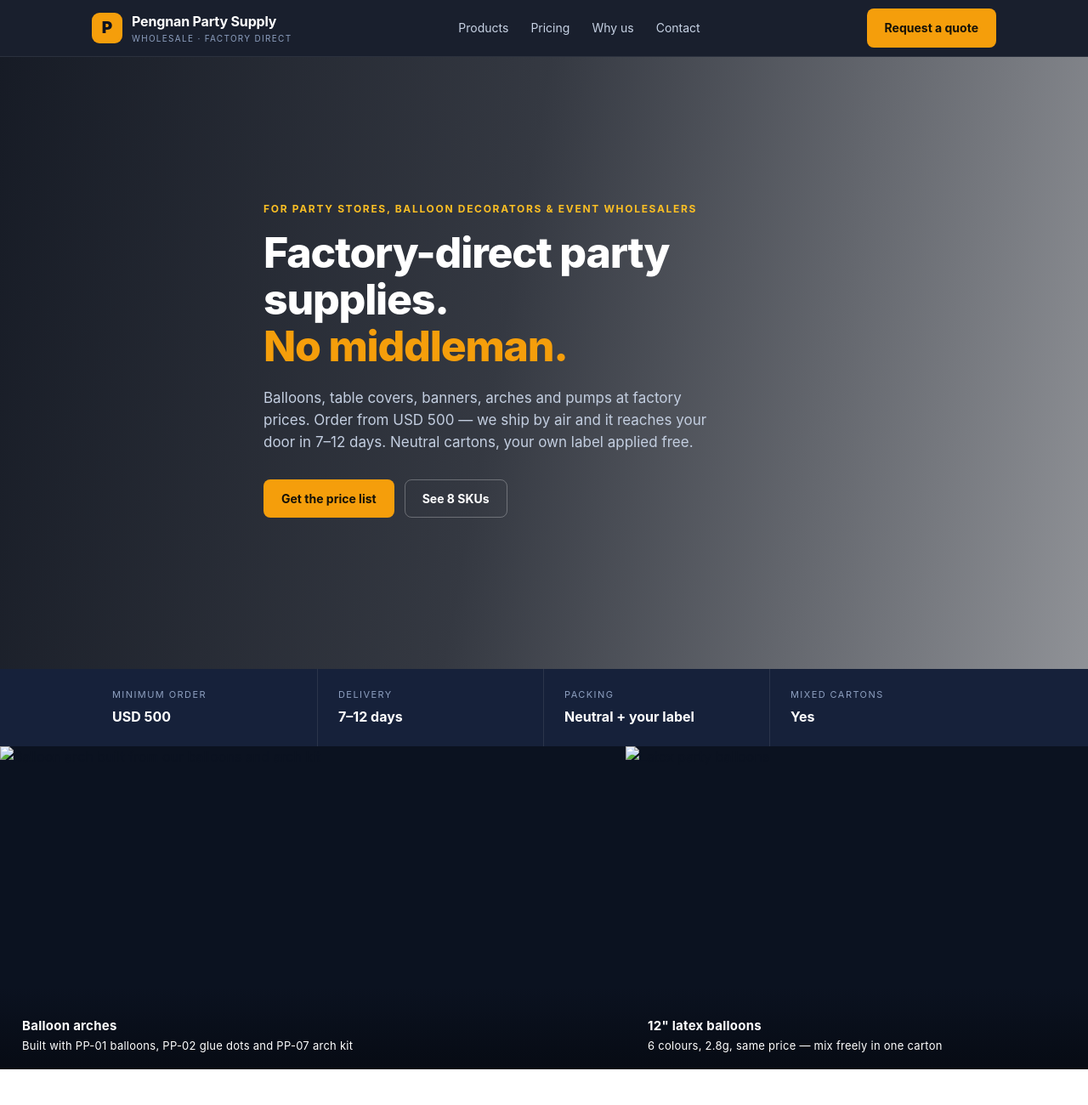
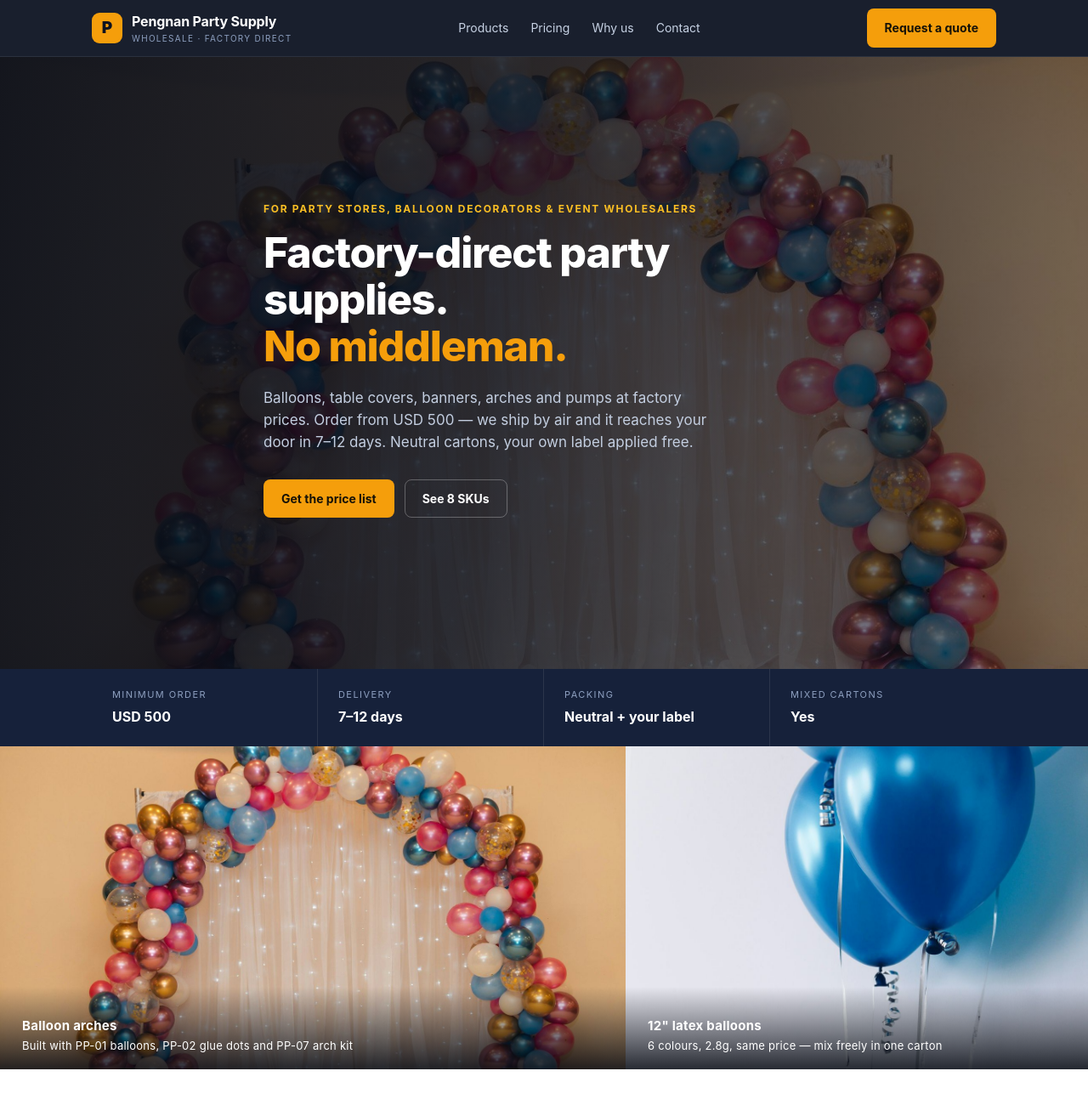
Before and after one commit to Qiunan983/pengnan-site, a plain HTML site: page index.html in a window 1280 px wide. Shown: the top 1300 px of the page at 85% size. Drawn offline with Linux system fonts and the light colour scheme.

Commit message:
site: image paths point to repo root

```diff
--- a/index.html
+++ b/index.html
@@ -50,7 +50,7 @@
   .hero{position:relative;isolation:isolate;color:#fff;overflow:hidden}
   .hero-img{
     position:absolute;inset:0;z-index:-2;
-    background:url("img/hero.jpg") center 32%/cover no-repeat;
+    background:url("hero.jpg") center 32%/cover no-repeat;
   }
   .hero-img::after{
     content:"";position:absolute;inset:0;
@@ -131,7 +131,7 @@
 
   /* ---------- contact ---------- */
   .contact{position:relative;color:#fff;overflow:hidden;isolation:isolate}
-  .contact-img{position:absolute;inset:0;z-index:-2;background:url("img/confetti.jpg") center/cover no-repeat}
+  .contact-img{position:absolute;inset:0;z-index:-2;background:url("confetti.jpg") center/cover no-repeat}
   .contact-img::after{content:"";position:absolute;inset:0;background:rgba(9,14,26,.9)}
   .contact .cols{display:grid;grid-template-columns:1fr 420px;gap:56px;align-items:start}
   .contact h2{color:#fff;margin-top:0}
@@ -211,11 +211,11 @@
 
 <div class="gallery">
   <figure>
-    <img src="img/hero.jpg" alt="Balloon arch built from our balloons and arch kit">
+    <img src="hero.jpg" alt="Balloon arch built from our balloons and arch kit">
     <figcaption><b>Balloon arches</b>Built with PP-01 balloons, PP-02 glue dots and PP-07 arch kit</figcaption>
   </figure>
   <figure>
-    <img src="img/balloons.jpg" alt="Latex party balloons">
+    <img src="balloons.jpg" alt="Latex party balloons">
     <figcaption><b>12" latex balloons</b>6 colours, 2.8g, same price — mix freely in one carton</figcaption>
   </figure>
 </div>
```
